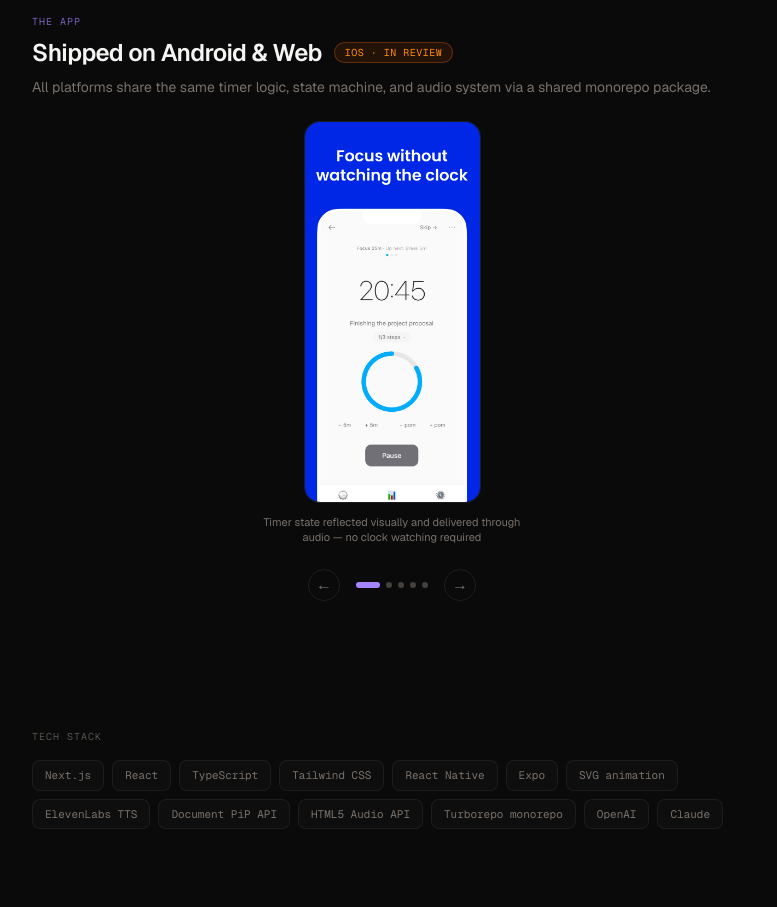
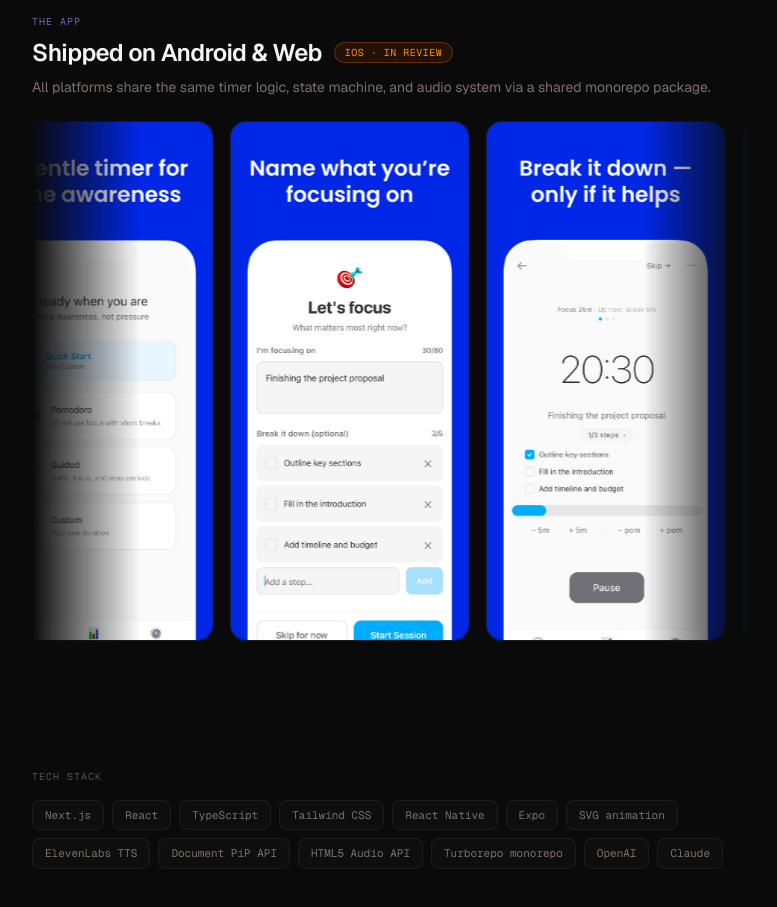
Before and after one commit to lydiacodesdaily/lydia-kwag, a Next.js app: page /projects/flowmate in a window 1280 px wide. Shown: the part 8080-8987 px from the top of the page, without its empty margins (248-1025 px from the left). Built offline with nearby package versions, Linux system fonts and the light colour scheme.

Commit message:
fix(flowmate): mobile screenshot slides - fix pixelation, enhanced carousel with mobileMarquee()

```diff
--- a/src/app/globals.css
+++ b/src/app/globals.css
@@ -28,3 +28,12 @@ body {
   background-color: rgba(167, 139, 250, 0.25) !important;
   color: #f5f5f4 !important;
 }
+
+@keyframes marquee-scroll {
+  from { transform: translateX(0); }
+  to { transform: translateX(-50%); }
+}
+
+.animate-marquee {
+  animation: marquee-scroll 28s linear infinite;
+}
--- a/src/app/projects/flowmate/page.tsx
+++ b/src/app/projects/flowmate/page.tsx
@@ -2,6 +2,7 @@
 
 import { motion, type Variants, AnimatePresence } from "framer-motion";
 import { useState, useRef } from "react";
+import Image from "next/image";
 
 const fadeUp: Variants = {
   hidden: { opacity: 0, y: 24 },
@@ -102,61 +103,42 @@ const SESSION_ARC = [
   { phase: "Session done", state: "Celebrating", note: "Confetti!", stateIdx: 3 },
 ];
 
-function MobileCarousel() {
-  const [active, setActive] = useState(0);
+function MobileMarquee() {
+  const doubled = [...MOBILE_SCREENSHOTS, ...MOBILE_SCREENSHOTS];
+  const [paused, setPaused] = useState(false);
+
   return (
-    <div className="flex flex-col items-center gap-6">
-      <div className="relative flex items-center justify-center">
-        <AnimatePresence mode="wait">
-          <motion.div
-            key={active}
-            initial={{ opacity: 0, x: 30 }}
-            animate={{ opacity: 1, x: 0 }}
-            exit={{ opacity: 0, x: -30 }}
-            transition={{ duration: 0.3, ease: "easeOut" }}
-            className="flex flex-col items-center gap-3"
-          >
-            <div className="overflow-hidden rounded-2xl border border-white/[0.06] bg-white/[0.02]">
-              {/* eslint-disable-next-line @next/next/no-img-element */}
-              <img
-                src={MOBILE_SCREENSHOTS[active].src}
-                alt={MOBILE_SCREENSHOTS[active].caption}
-                className="h-[380px] w-[175px] object-cover object-top"
+    <div className="mx-auto max-w-3xl px-6">
+      <div
+        className="overflow-hidden"
+        style={{
+          WebkitMaskImage: "linear-gradient(to right, transparent, black 15%, black 85%, transparent)",
+          maskImage: "linear-gradient(to right, transparent, black 15%, black 85%, transparent)",
+        }}
+        onMouseEnter={() => setPaused(true)}
+        onMouseLeave={() => setPaused(false)}
+      >
+        <div
+          className="animate-marquee flex gap-4"
+          style={{ width: "max-content", animationPlayState: paused ? "paused" : "running" }}
+        >
+          {doubled.map((img, i) => (
+            <div
+              key={i}
+              className="relative shrink-0 overflow-hidden rounded-2xl border border-white/[0.06] bg-white/[0.02]"
+              style={{ width: 240, height: 520 }}
+            >
+              <Image
+                src={img.src}
+                alt={img.caption}
+                fill
+                className="object-cover object-top"
+                sizes="240px"
+                quality={90}
               />
             </div>
-            <p className="max-w-[260px] text-center text-[11px] leading-snug text-stone-500">
-              {MOBILE_SCREENSHOTS[active].caption}
-            </p>
-          </motion.div>
-        </AnimatePresence>
-      </div>
-
-      {/* Dots + arrows */}
-      <div className="flex items-center gap-4">
-        <button
-          onClick={() => setActive((p) => (p - 1 + MOBILE_SCREENSHOTS.length) % MOBILE_SCREENSHOTS.length)}
-          className="flex h-8 w-8 items-center justify-center rounded-full border border-white/[0.08] text-stone-500 transition hover:border-violet-500/30 hover:text-violet-400"
-          aria-label="Previous"
-        >
-          ←
-        </button>
-        <div className="flex gap-1.5">
-          {MOBILE_SCREENSHOTS.map((_, i) => (
-            <button
-              key={i}
-              onClick={() => setActive(i)}
-              className={`h-1.5 rounded-full transition-all duration-300 ${i === active ? "w-6 bg-violet-400" : "w-1.5 bg-stone-700 hover:bg-stone-500"}`}
-              aria-label={`Screenshot ${i + 1}`}
-            />
           ))}
         </div>
-        <button
-          onClick={() => setActive((p) => (p + 1) % MOBILE_SCREENSHOTS.length)}
-          className="flex h-8 w-8 items-center justify-center rounded-full border border-white/[0.08] text-stone-500 transition hover:border-violet-500/30 hover:text-violet-400"
-          aria-label="Next"
-        >
-          →
-        </button>
       </div>
     </div>
   );
@@ -961,8 +943,8 @@ export default function FlowMateCaseStudy() {
               All platforms share the same timer logic, state machine, and audio system via a shared monorepo package.
             </p>
           </FadeUp>
-          <FadeUp className="flex justify-center">
-            <MobileCarousel />
+          <FadeUp>
+            <MobileMarquee />
           </FadeUp>
         </Section>
 
```
